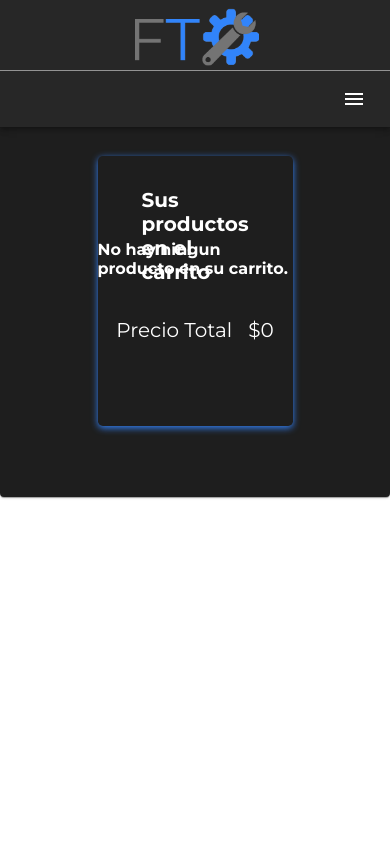
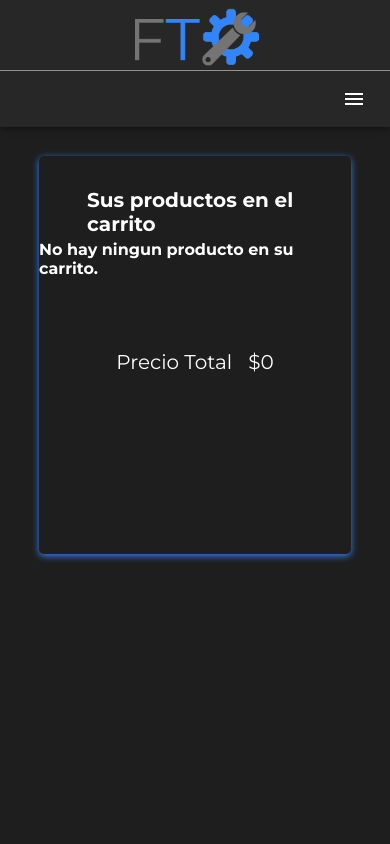
Before and after one commit to LuksFay/Fabianesi-page, a React (Create React App) app: page /carrito in a window 390 px wide. Shown: the top 844 px of the page. Built offline with nearby package versions, Linux system fonts and the light colour scheme.

Commit message:
the cart responsive is ready and whatsapp works well. You have to put the phone number of the owner of the page, I have to adapt the rest of the carts on the page so that they have the same function as the catalog and edit the missing information

```diff
--- a/src/components/cards/CardCatalogo.jsx
+++ b/src/components/cards/CardCatalogo.jsx
@@ -33,7 +33,7 @@ const CardCatalogo = ({filters, handleAddProduct}) => {
                         <span className="product__category">{item.type}</span>
                         <h3>{item.title}</h3>
                         <div className="product__bottom__details">
-                            <div className="product__price">{'$' + item.price}</div>
+                            <div className="product__price">{'$ ' + item.price + '.00'}</div>
                             <div className="product__links">
                                 <Link to={'/' + item.id}><InfoIcon /></Link>
                                 <span onClick={() => handleAddProduct(item)}><ShoppingCartIcon/></span>
--- a/src/components/items/CardAllItems.jsx
+++ b/src/components/items/CardAllItems.jsx
@@ -304,7 +304,7 @@ export const CardAllItems = [
                 content: 'Solicitar especificaciones por consulta',
             },
         ],
-        price: '15.136,00',
+        price: 15136,
         type: 'Diagnostico Directo',
     },
     {
--- a/src/pages/ShoppingCart.jsx
+++ b/src/pages/ShoppingCart.jsx
@@ -20,13 +20,18 @@ const ShoppingCart = ( { cartItems, handleAddProduct, handleRemoveProduct, handl
 
   return (
     <>
+      <div className='shopping-cart-container'>
         <div className='cart-items'>
+
+
           <h2 className='cart-items-header'>Sus productos en el carrito</h2>
 
           {cartItems.length === 0 && (
            <h2 className='cart-items-empty'>No hay ningun producto en su carrito.</h2>
           )}
-          <div>
+
+
+          <div className='cart-container'>
 
             {cartItems.map((item)=>(
               <div key={item.id} className="cart-items-container">
@@ -90,6 +95,7 @@ const ShoppingCart = ( { cartItems, handleAddProduct, handleRemoveProduct, handl
 
           </div>
         </div>
+      </div>
     </>
   )
 }
--- a/src/styles/ShoppingCart.css
+++ b/src/styles/ShoppingCart.css
@@ -1,3 +1,8 @@
+.shopping-cart-container{
+    height: 100vh;
+    overflow: hidden;
+}
+
 .cart-items{
     display: flex;
     flex-direction: column;
@@ -34,6 +39,7 @@
     padding: 1.25rem;
     font-size: 1.25rem;
     margin-left: 5%;
+    gap: 2rem;
 }
 
 .cart-items-image{
@@ -135,3 +141,46 @@
 .buy-cart-button:hover{
     background-color: #5396fa;
 }
+
+
+@media (max-width: 1023px){
+
+    .cart-items{
+        width: 50%;
+    }
+
+    .cart-items-container{
+        flex-direction: column;
+        gap: 1rem;
+        align-items: center;
+    }
+
+    .cart-container{
+        display: flex;
+        gap: 2rem;
+        flex-direction: column;
+        padding: 2rem 0;
+    }
+
+    .cart-items-function {
+        flex: 50% 1;
+        display: flex;
+        justify-content: space-evenly;
+        align-items: center;
+        gap: 1rem;
+        flex-direction: column-reverse;
+    }
+
+    .cart-actions{
+        flex-direction: column;
+        gap: 2rem;
+    }
+
+
+    }
+
+    @media (max-width: 599px){
+        .cart-items{
+            width: 80%;
+        }
+    }
```
